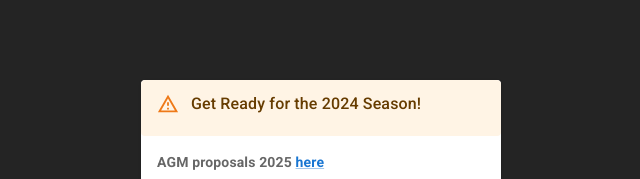
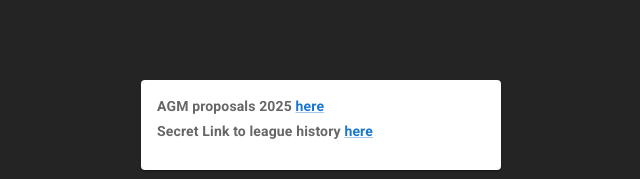
Before and after one commit to alistairwilliamtaylor/fantasy-dashboard, a React (Vite) app: page / in a window 1280 px wide. Shown: the top 179 px of the page, without its empty margins (319-959 px from the left). Built offline with nearby package versions, Linux system fonts and the light colour scheme.

Commit message:
Update CurrentInfo.jsx

```diff
--- a/src/CurrentInfo.jsx
+++ b/src/CurrentInfo.jsx
@@ -11,11 +11,7 @@ import {
 const CurrentInfo = () => (
   <Box sx={{ mb: 5 }}>
     <Card sx={{ width: 360 }}>
-      <Alert severity="warning">
-        <AlertTitle>Get Ready for the 2024 Season!</AlertTitle>
-      </Alert>
       <CardContent>
-
         <Typography gutterBottom variant="body2" color="text.secondary">
           <strong>
             AGM proposals 2025 {" "}
```
